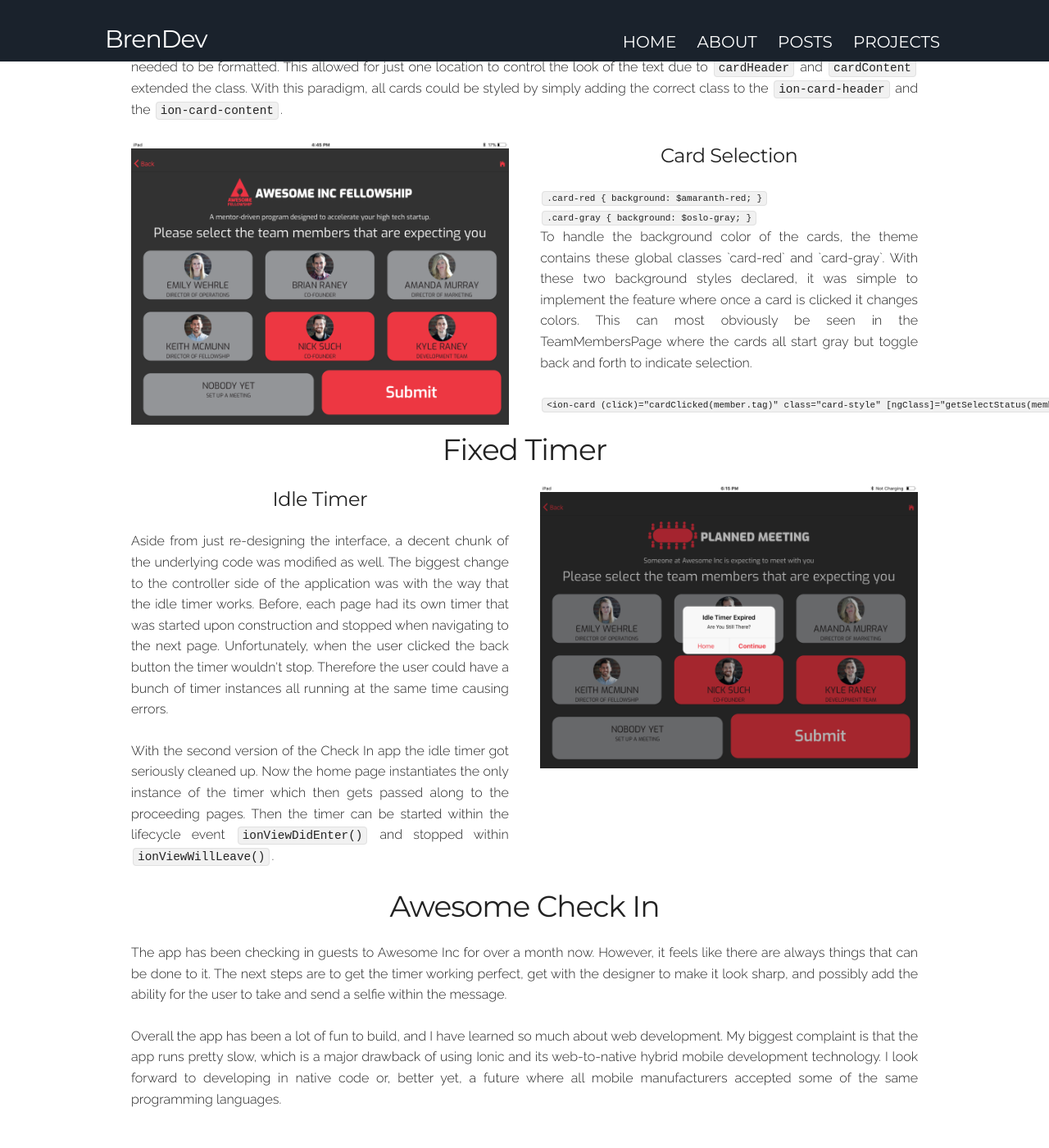
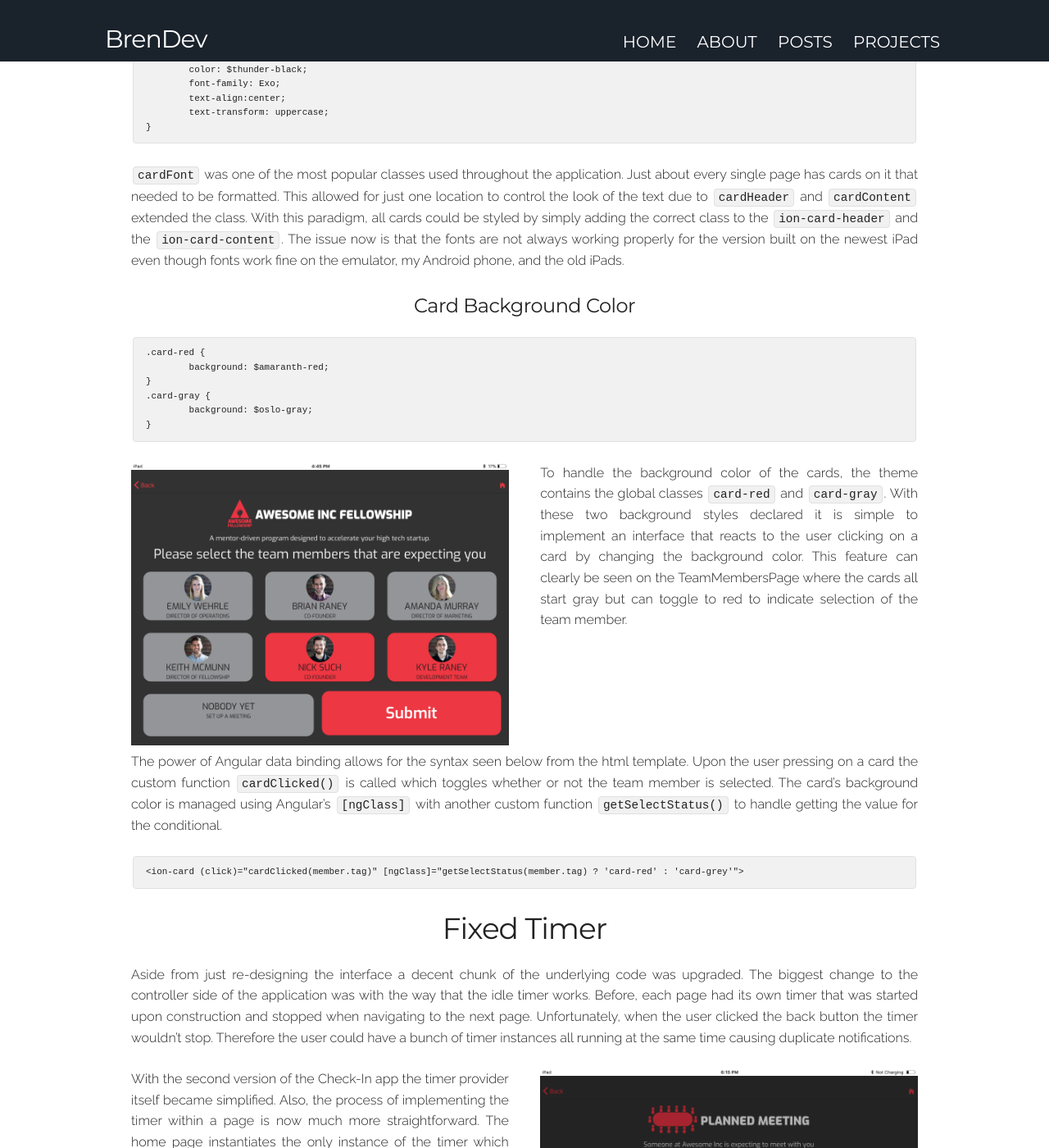
Before and after one commit to brenthompson2/brenthompson2.github.io, a Jekyll site: the page built from _posts/projects/2018-02-01-awesome-check-in-2.markdown, in a window 1280 px wide and 1400 px high, scrolled down 1819 px. Shown: the whole window at 82% size. Built offline with Jekyll 4.4.1, drawn with Linux system fonts in a browser that asks for light colours; nearby versions of some CDN libraries; some of the changed text lies outside the part shown.

Commit message:
Updated Check-In Posts

```diff
--- a/_posts/projects/2017-11-26-awesome-check-in.markdown
+++ b/_posts/projects/2017-11-26-awesome-check-in.markdown
@@ -1,6 +1,6 @@
 ---
 layout: post
-title: Awesome Check In
+title: Awesome Check-In
 author: Brendan Thompson
 date:   2017-11-26 7:00:00 -0400
 permalink: /awesome-check-in
@@ -14,17 +14,15 @@
 image-slider: /assets/img/project-images/slider-images/checkin-screensaver-slider.png
 ---
 
-### Check-In V2
+### Awesome Check-In
 
-**After this post was written the Awesome Check-In application had a huge update. Take a look at the [new project page]({{ site.url }}/awesome-check-in-2) to see the all new interface and upgraded timer.**
+**[Update 02/01/18: After this post was written the Awesome Check-In application received a huge update. Take a look at the [Awesome Check-In v2]({{ site.url }}/awesome-check-in-2) project page to see the all new interface and upgraded timer.]**
 
-### The App
-
-The first time that I entered [Awesome Inc](https://www.awesomeinc.org) I went straight up to the first person I saw, introduced myself, and said that I was there for a meeting about an internship opportunity. The lady then got up and found the Director of Operations as I nervously waited on the couch just inside the front door. This may sound fine and dandy, but it was actually a huge problem that Awesome Inc had been dealing with. Guests to the facility would approach the person at the closest desk to the door and expect them to be some sort of secretary. However, as it is a co-working space, the people being disrupted more often than not were not even actually team members of Awesome Inc. Now, with Awesome Check In, guests are directed to an iPad where they select the program that they are interested in; supply their name, email, and reason for coming; and then select the team members that are expecting them. The app then sends a [Slack](slack.com) message to the designated Awesome Inc employee and directs them to sit down on the couch. Thanks to Awesome Check In, that person working hard in the Awesome Inc co-working space is no longer being interrupted by every guest to walk in the door.
+The first time that I ever entered [Awesome Inc](https://www.awesomeinc.org) I was unsure where to go and therefore talked with someone right inside the door. They generously got up and found the correct person while I waited nervously. For quite some time just about every new guest to the facility would initiate this same process. The problem is that the person being interrupted was often not an actual team member of Awesome Inc because it is a co-working space. Now, with Awesome Check-In, guests are directed to an iPad where they select the program that they are interested in; supply their name, email, and reason for coming; and then select the team members that are expecting them. Once the user confirms their information the app sends a [Slack](slack.com) message to the designated Awesome Inc employee(s). Thanks to Awesome Check-In that person working hard right inside the door of Awesome Inc can stay focused on pursuing their definition of awesome.
 
 ### The Ionic Framework
 
-The app itself was created using the open source [Ionic 3](https://ionicframework.com) hybrid mobile app development framework. I wrote a detailed description of the framework in a [recent blog post]({{ site.url }}/ionic-3). Basically, Ionic leverages the power of a whole multitude of web technologies and compiles it into native code that can run on both ios and android phones. The web to native wrapper utilizes the open source technology called Cordova while the code itself is managed by Angular 2, Bootstrap, Node.js, and more.
+The app itself was created using the open source [Ionic 3](https://ionicframework.com) hybrid mobile app development framework. I wrote a detailed description of the framework in a [recent blog post]({{ site.url }}/ionic-3). Basically, Ionic leverages the power of a multitude of web technologies and compiles it into native code that can run on both ios and android phones. The web to native wrapper utilizes the open source technology [Cordova](https://cordova.apache.org/) while the code itself is managed by Angular 2, Bootstrap, Node.js, and more.
 
 ### Major Functions
 
@@ -60,7 +58,7 @@
 	<div class="six columns">
 		<h5>Idle Timer</h5>
 		<p>The most recent addition to the Awesome Check In app was the implementation of an Idle Timer that recognizes when it has been idling on the same page for 60 seconds. It then gives the user 10 seconds to choose to continue working on the forms before it automatically returns to the home page.</p>
-		<p> A detailed blog post about implementing the timer has not yet been created as this feature is still under development. Getting it all working properly has been quite a process. Basically the timer is an injectable provider called timer where a new instance gets instantiated for every page and started/stopped/restarted when navigating between pages. The provider itself was based off the countdown timer by <a href="http://www.codingandclimbing.co.uk/blog/ionic-2-simple-countdown-timer" target="blank">Dave Shirman</a>. The hardest part has been managing the different instances, and it still currently has a bug that does not cause any real issues and for the most part goes unnoticed. Pressing the back button does not stop the last timer, and I am still testing two options for fixing the issue. One solution is to only create one instance of the timer and pass it between all of the pages while another fix is to manipulate the back-button functionality to also call a function on the page that pauses the timer.</p>
+		<p> <s>A detailed blog post about implementing the timer has not yet been created as this feature is still under development.</s> <b>[Update 02/01/18: Check out <a href="/awesome-check-in-2">Awesome Check-In v2</a> for the latest information on the Idle Timer.]</b> Getting it all working properly has been quite a process. Basically, the timer is an injectable provider called timer where a new instance gets instantiated for every page and started/stopped/restarted when navigating between pages. The provider itself was based off the countdown timer by <a href="http://www.codingandclimbing.co.uk/blog/ionic-2-simple-countdown-timer" target="blank">Dave Shirman</a>. The hardest part has been managing the different instances, and it still currently has a bug that does not cause any real issues and for the most part goes unnoticed. Pressing the back button does not stop the last timer, and I am still testing two options for fixing the issue. One solution is to only create one instance of the timer and pass it between all of the pages while another fix is to manipulate the back-button functionality to also call a function on the page that pauses the timer.</p>
 	</div>
 	<div class="six columns">
 		<img src="/assets/img/project-images/awesome-checkin/checkin-idle.png" alt="Idle Timer">
@@ -68,8 +66,8 @@
 </div>
 {% endraw %}
 
-### Awesome Check In
+### Awesome Check-In
 
 The app has been checking in guests to Awesome Inc for over a month now. However, it feels like there are always things that can be done to it. The next steps are to get the timer working perfect, get with the designer to make it look sharp, and possibly add the ability for the user to take and send a selfie within the message.
 
-Overall the app has been a lot of fun to build, and I have learned so much about web development. My biggest complaint is that the app runs pretty slow, which is a major drawback of using Ionic and its web-to-native hybrid mobile development technology. I look forward to developing in native code or, better yet, a future where all mobile manufacturers accepted some of the same programming languages.
+Overall the app has been a lot of fun to build, and I have learned so much about web development. My biggest complaint is that the app runs pretty slow, which is a major drawback of using Ionic and its web-to-native hybrid mobile development technology. I look forward to developing in native code or, better yet, a future where all mobile manufacturers accept some of the same programming languages.
--- a/_posts/projects/2018-02-01-awesome-check-in-2.markdown
+++ b/_posts/projects/2018-02-01-awesome-check-in-2.markdown
@@ -1,12 +1,12 @@
 ---
 layout: post
-title: Awesome Check In v2
+title: Awesome Check-In v2
 author: Brendan Thompson
 date:   2018-02-18 7:00:00 -0400
 permalink: /awesome-check-in-2
 categories: projects
 tags: Ionic
-excerpt: This newly designed version of the Awesome Check In mobile application is used by Awesome Inc to check in their guests and alert the appropriate team members
+excerpt: The newly designed version of the Awesome Check In mobile application is used by Awesome Inc to check in their guests and alert the appropriate team members
 github: https://github.com/ainc/Awesome-Check-In
 
 image: /assets/img/project-images/awesome-checkin/checkin2-screensaver.png
@@ -21,37 +21,46 @@
 - image: /assets/img/project-images/awesome-checkin/checkin2-program.png
   caption: If the user selected Entrepreneurship they are brought to this page
 - image: /assets/img/project-images/awesome-checkin/checkin2-idea.png
-  caption: If the user provides their email address this will send them a link to fill out the "I Have An Idea" form
+  caption: If the user provides their email address this will email them a link to fill out the "I Have An Idea" form
 - image: /assets/img/project-images/awesome-checkin/checkin2-team.png
   caption: The user is able to select the team members that they are planning to meet with. These team members are then tagged in the Slack message, sending them a notification.
 - image: /assets/img/project-images/awesome-checkin/checkin2-userinfo.png
   caption: The user provides some information about themselves to help keep track of the people checking in
 - image: /assets/img/project-images/awesome-checkin/checkin2-confirm.png
-  caption: Upon clicking confirm, a message is sent to the Check-In channel on slack and the appropriate team members get notified
+  caption: Upon clicking submit, a message is sent to the Check-In channel on slack and the appropriate team members get notified
 - image: /assets/img/project-images/awesome-checkin/checkin2-final.png
   caption: After successfully checking in the user is presented with the Core Values and an option to return home
 ---
 
-### Checkin V2
+### Awesome Check-In v2
+
+{% include flexslider.html %}
 
 The Awesome Check-In Ionic application got an all new interface thanks to the [mockup created by Nathan Faulls]({{ site.url }}/assets/checkin-mockup-nathan-faulls.pdf). Checkout the [original project page]({{ site.url }}/awesome-check-in) for more information about the first version of the Check-In app.
 
-{% include flexslider.html %}
+### Global Stylesheets in Ionic
 
-### Global Ionic App Design
+Implementing a universal theme for Ionic apps is faily straightforward using the global Sass stylesheet. All of the classes defined in `src/app/app.scss` can be used on any interface template throughout the application. This makes it super easily to manage the look and feel of the entire application with just a few different project-scoped classes.
 
-Implementing a universal theme for Ionic apps is actual quite simple. Any sass classes defined in `src/app/app.scss` could be used globally throughout the application. This made it super easily to manage the look and feel of the entire application with just a few different project-scoped classes.
+##### Card Fonts
 
-`
-.cardFont {
-	color: $thunder-black;
-	font-family: Exo;
-	text-align:center;
-	text-transform: uppercase;
-}
-`
+	.cardFont {
+		color: $thunder-black;
+		font-family: Exo;
+		text-align:center;
+		text-transform: uppercase;
+	}
 
-`cardFont` was one of the most popular classes used throughout the application. Just about every single page has cards on it that needed to be formatted. This allowed for just one location to control the look of the text due to `cardHeader` and `cardContent` extended the class. With this paradigm, all cards could be styled by simply adding the correct class to the `ion-card-header` and the `ion-card-content`.
+`cardFont` was one of the most popular classes used throughout the application. Just about every single page has cards on it that needed to be formatted. This allowed for just one location to control the look of the text due to `cardHeader` and `cardContent` extended the class. With this paradigm, all cards could be styled by simply adding the correct class to the `ion-card-header` and the `ion-card-content`. The issue now is that the fonts are not always working properly for the version built on the newest iPad even though fonts work fine on the emulator, my Android phone, and the old iPads.
+
+##### Card Background Color
+
+	.card-red {
+		background: $amaranth-red;
+	}
+	.card-gray {
+		background: $oslo-gray;
+	}
 
 {% raw %}
 <div class="row">
@@ -59,32 +68,23 @@
 		<img src="/assets/img/project-images/awesome-checkin/checkin2-team.png" alt="TeamMemberPage">
 	</div>
 	<div class="six columns">
-		<h5>Card Selection</h5>
-		<code>
-			.card-red {
-				background: $amaranth-red;
-			}
-		</code>
-		<code>
-			.card-gray {
-				background: $oslo-gray;
-			}
-		</code>
-		<p>To handle the background color of the cards, the theme contains these global classes `card-red` and `card-gray`. With these two background styles declared, it was simple to implement the feature where once a card is clicked it changes colors. This can most obviously be seen in the TeamMembersPage where the cards all start gray but toggle back and forth to indicate selection.</p>
-		<code><ion-card (click)="cardClicked(member.tag)" class="card-style" [ngClass]="getSelectStatus(member.tag) ? 'card-red' : 'card-grey'">
-		</code>
+		<p>To handle the background color of the cards, the theme contains the global classes <code>card-red</code> and <code>card-gray</code>. With these two background styles declared it is simple to implement an interface that reacts to the user clicking on a card by changing the background color. This feature can clearly be seen on the TeamMembersPage where the cards all start gray but can toggle to red to indicate selection of the team member.</p>
 	</div>
 </div>
 {% endraw %}
 
+The power of Angular data binding allows for the syntax seen below from the html template. Upon the user pressing on a card the custom function `cardClicked()` is called which toggles whether or not the team member is selected. The card's background color is managed using Angular's `[ngClass]` with another custom function `getSelectStatus()` to handle getting the value for the conditional.
+
+	<ion-card (click)="cardClicked(member.tag)" [ngClass]="getSelectStatus(member.tag) ? 'card-red' : 'card-grey'">
+
 ### Fixed Timer
+
+Aside from just re-designing the interface a decent chunk of the underlying code was upgraded. The biggest change to the controller side of the application was with the way that the idle timer works. Before, each page had its own timer that was started upon construction and stopped when navigating to the next page. Unfortunately, when the user clicked the back button the timer wouldn't stop. Therefore the user could have a bunch of timer instances all running at the same time causing duplicate notifications.
 
 {% raw %}
 <div class="row">
 	<div class="six columns">
-		<h5>Idle Timer</h5>
-		<p>Aside from just re-designing the interface, a decent chunk of the underlying code was modified as well. The biggest change to the controller side of the application was with the way that the idle timer works. Before, each page had its own timer that was started upon construction and stopped when navigating to the next page. Unfortunately, when the user clicked the back button the timer wouldn't stop. Therefore the user could have a bunch of timer instances all running at the same time causing errors.</p>
-		<p>With the second version of the Check In app the idle timer got seriously cleaned up. Now the home page instantiates the only instance of the timer which then gets passed along to the proceeding pages. Then the timer can be started within the lifecycle event <code>ionViewDidEnter()</code> and stopped within <code>ionViewWillLeave()</code>.</p>
+		<p>With the second version of the Check-In app the timer provider itself became simplified. Also, the process of implementing the timer within a page is now much more straightforward. The home page instantiates the only instance of the timer which then gets passed along to the proceeding pages. Then the timer can be started within the lifecycle event <code>ionViewDidEnter()</code> and stopped within <code>ionViewWillLeave()</code>. The ugliest issue now is that each page still has its own copy of the code for its `AlertController` notification as well as a custom listener using the same time-tick system used by the provider.</p>
 	</div>
 	<div class="six columns">
 		<img src="/assets/img/project-images/awesome-checkin/checkin2-idle.png" alt="Idle Timer">
@@ -92,8 +92,6 @@
 </div>
 {% endraw %}
 
-### Awesome Check In
+### Awesome Check-In
 
-The app has been checking in guests to Awesome Inc for over a month now. However, it feels like there are always things that can be done to it. The next steps are to get the timer working perfect, get with the designer to make it look sharp, and possibly add the ability for the user to take and send a selfie within the message.
-
-Overall the app has been a lot of fun to build, and I have learned so much about web development. My biggest complaint is that the app runs pretty slow, which is a major drawback of using Ionic and its web-to-native hybrid mobile development technology. I look forward to developing in native code or, better yet, a future where all mobile manufacturers accepted some of the same programming languages.
+The process of implementing an interface design mockup was quite the experience. My skill with CSS/Sass, Bootstrap, and even Angular expended exponentially throughout the upgrade. It was a whole lot of fun to teach myself all of these new tools to develop an application and then totally re-vamping it with a new look created by an actual designer. The difference between the original app and the latest version is quite astonishing.
```
Also changed, not shown: other parts of _posts/projects/2017-11-26-awesome-check-in.markdown (+2 -2 lines).
